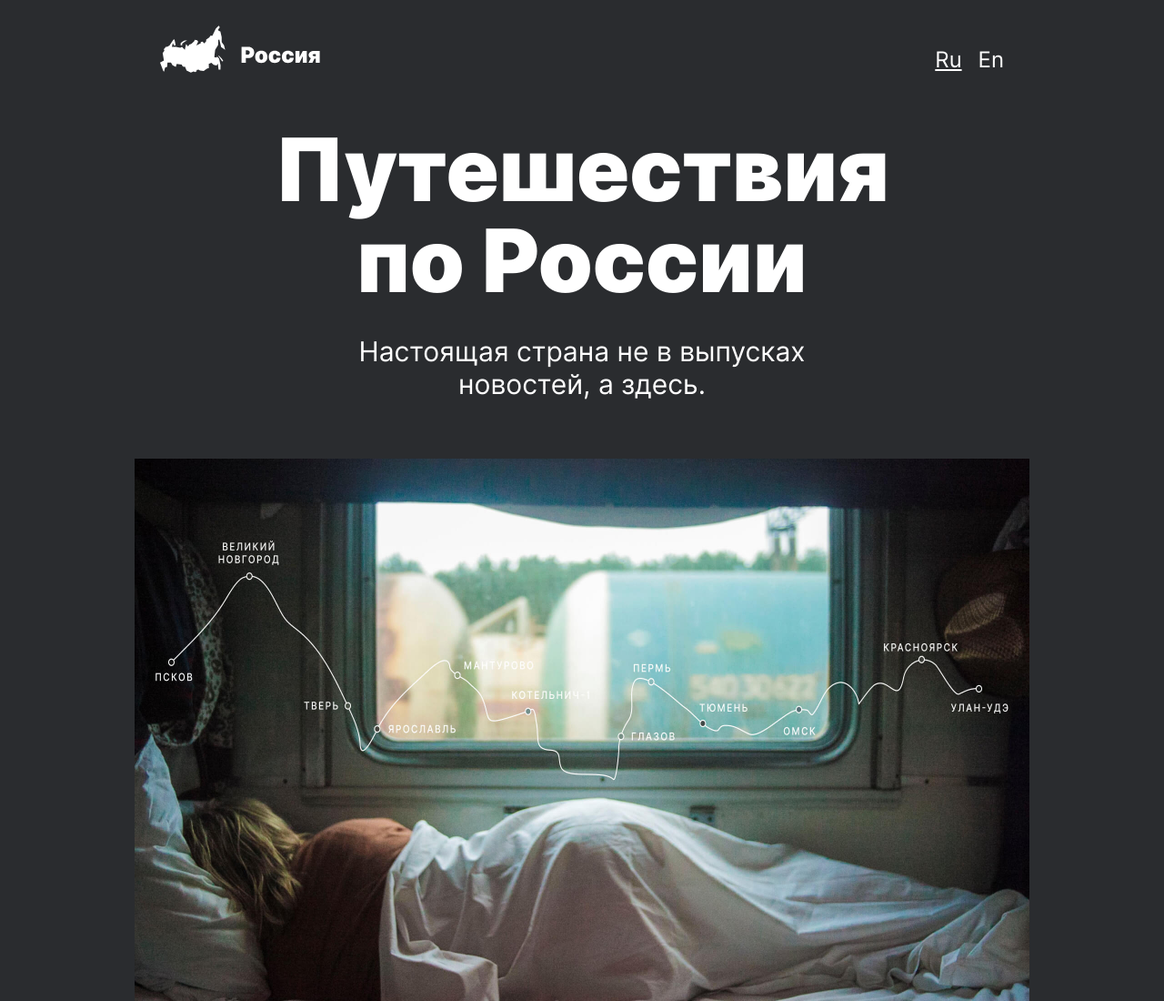
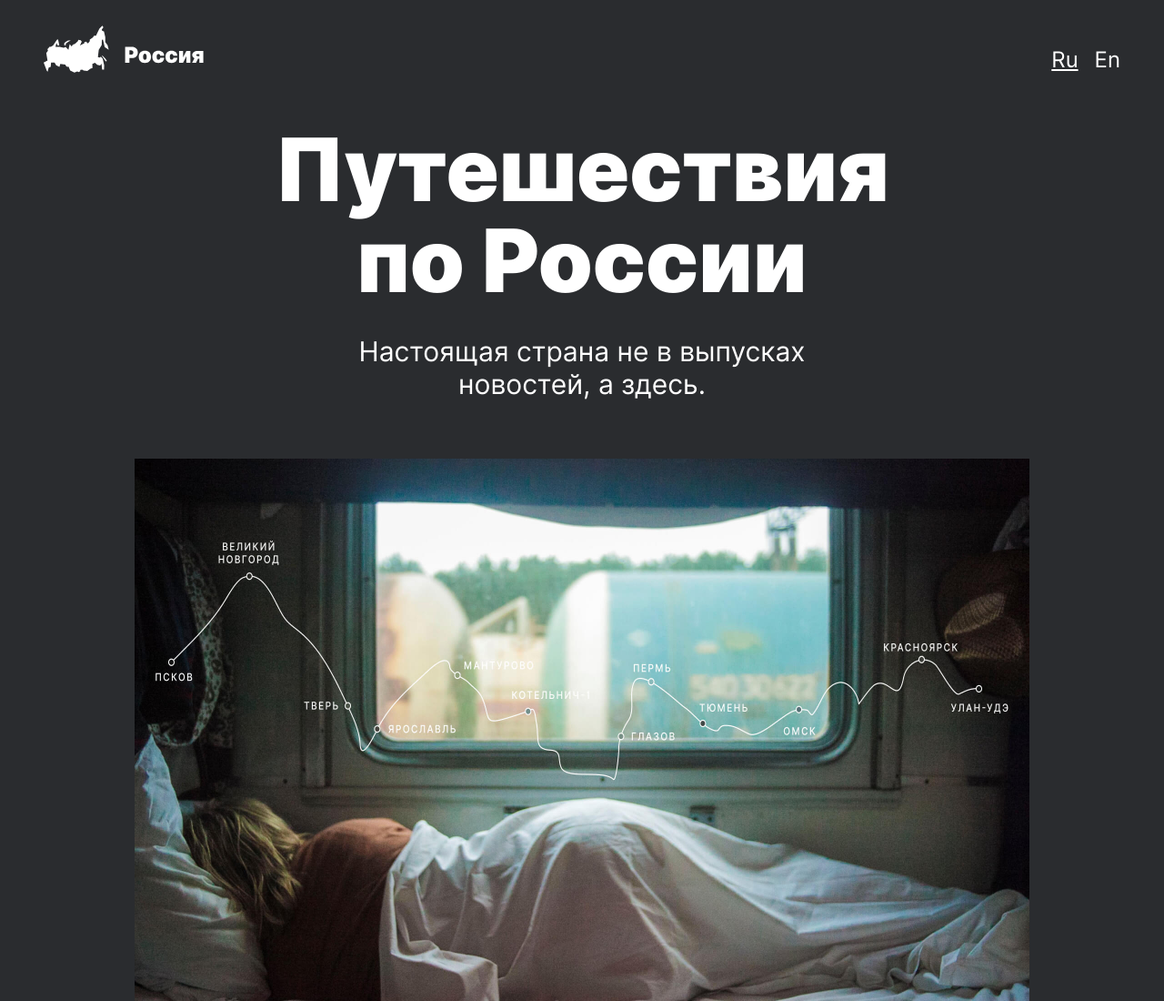
Before and after one commit to r34kwonza/russian-travel, a plain HTML site: page index.html in a window 1280 px wide. Shown: the top 1100 px of the page at 91% size. Drawn offline with Linux system fonts and the light colour scheme.

Commit message:
header test update

```diff
--- a/blocks/header/header.css
+++ b/blocks/header/header.css
@@ -1,4 +1,4 @@
-.header { /* 1280+ */
+.header { /* 1280+ = макет 1280 */
   display: flex;
   justify-content: space-between;
   width: calc(100% - 48px * 2);
@@ -6,13 +6,13 @@
   margin: 28px auto 0 auto;
 }
 
-@media screen and (max-width: 1280px) { /* интервал 1024 - 1280 = макет 1024 */
+@media screen and (max-width: 1024px) { /* макет 1024 */
   .header {
     max-width: 928px;
   }
 }
 
-@media screen and (max-width: 1024px) { /* интервал 768 - 1024 = макет 768 */
+@media screen and (max-width: 768px) { /* макет 768 */
   .header {
     width: calc(100% - 24px * 2);;
     max-width: 720px;
@@ -20,9 +20,10 @@
   }
 }
 
-@media screen and (max-width: 768px) { /* интервал 320 - 768 = макет 320 */
+@media screen and (max-width: 425px) { /* макет 320 */
   .header {
     width: calc(100% - 16px * 2);;
     max-width: 288px;
+    margin: 16px auto 0 auto;
   }
 }
```
